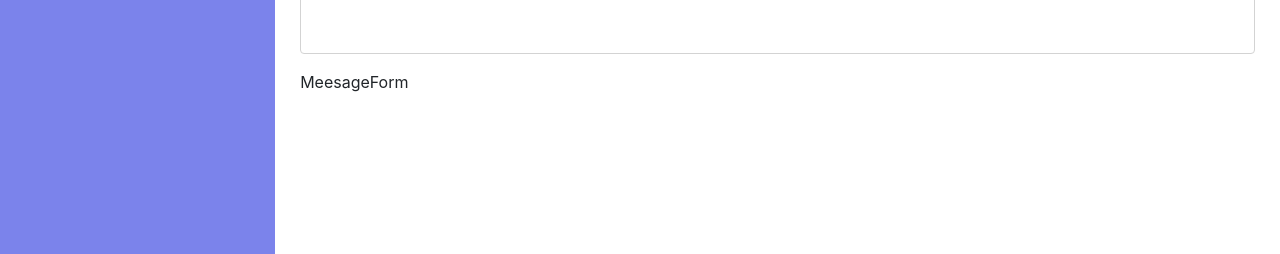
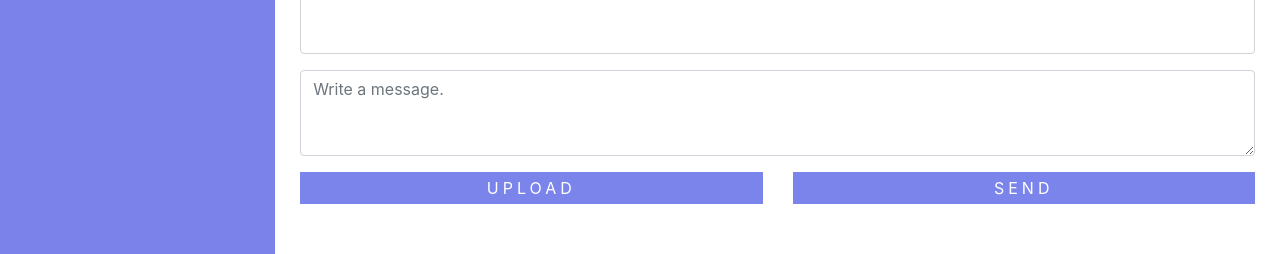
Before and after one commit to minhoo03/react-chat-drive, a React (Create React App) app: page / in a window 1280 px wide. Shown: the part 518-772 px from the top of the page. Built offline with nearby package versions, Linux system fonts and the light colour scheme; no server answers; sample sign-in values are in the browser's storage.

Commit message:
MessageForm UI

```diff
--- a/src/components/ChatPage/MainPanel/MeesageForm.js
+++ b/src/components/ChatPage/MainPanel/MeesageForm.js
@@ -1,9 +1,23 @@
 import React from 'react'
+import { Col, Form, Row } from 'react-bootstrap'
 
 function MeesageForm() {
     return (
         <div>
-            MeesageForm
+            <Form>
+                <Form.Group controlId="exampleForm.ControlTextarea1">
+                    <Form.Control as="textarea" rows={3} placeholder="Write a message." />
+                </Form.Group>
+            </Form>
+
+            <Row>
+                <Col>
+                    <button className="message-from-button" style={{width:'100%'}}> UPLOAD </button>
+                </Col>
+                <Col>
+                    <button className="message-from-button" style={{width:'100%'}}> SEND </button>
+                </Col>
+            </Row>
         </div>
     )
 }
--- a/src/index.css
+++ b/src/index.css
@@ -128,3 +128,17 @@ body {
     padding: 10px 20px;
     border-radius: 4px;
 }
+
+.message-from-button {
+    background-color: #7a84eb;
+    color: white;
+    text-transform: uppercase;
+    font-size: 16px;
+    letter-spacing: 4px;
+    border: none;
+    padding: 4px;
+}
+
+.message-from-button:hover {
+    background-color: #6772e9;
+}
```
